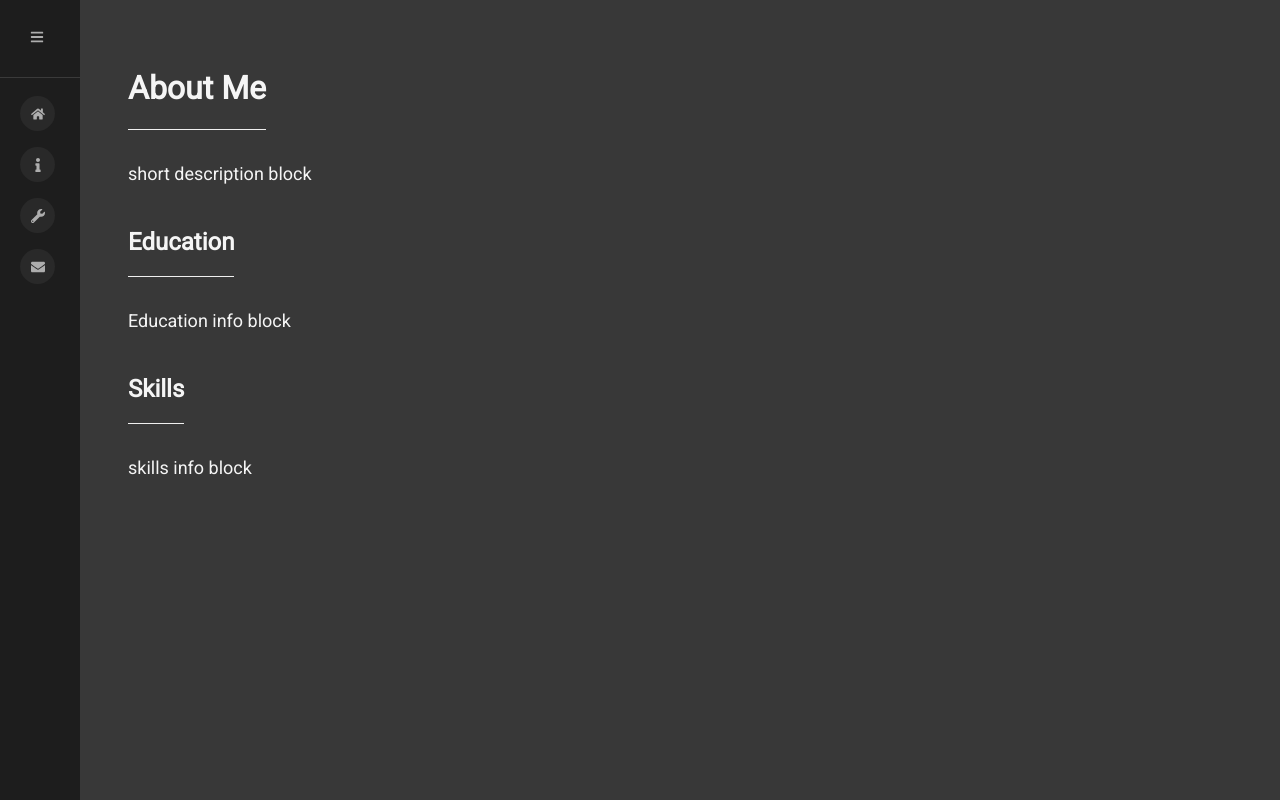
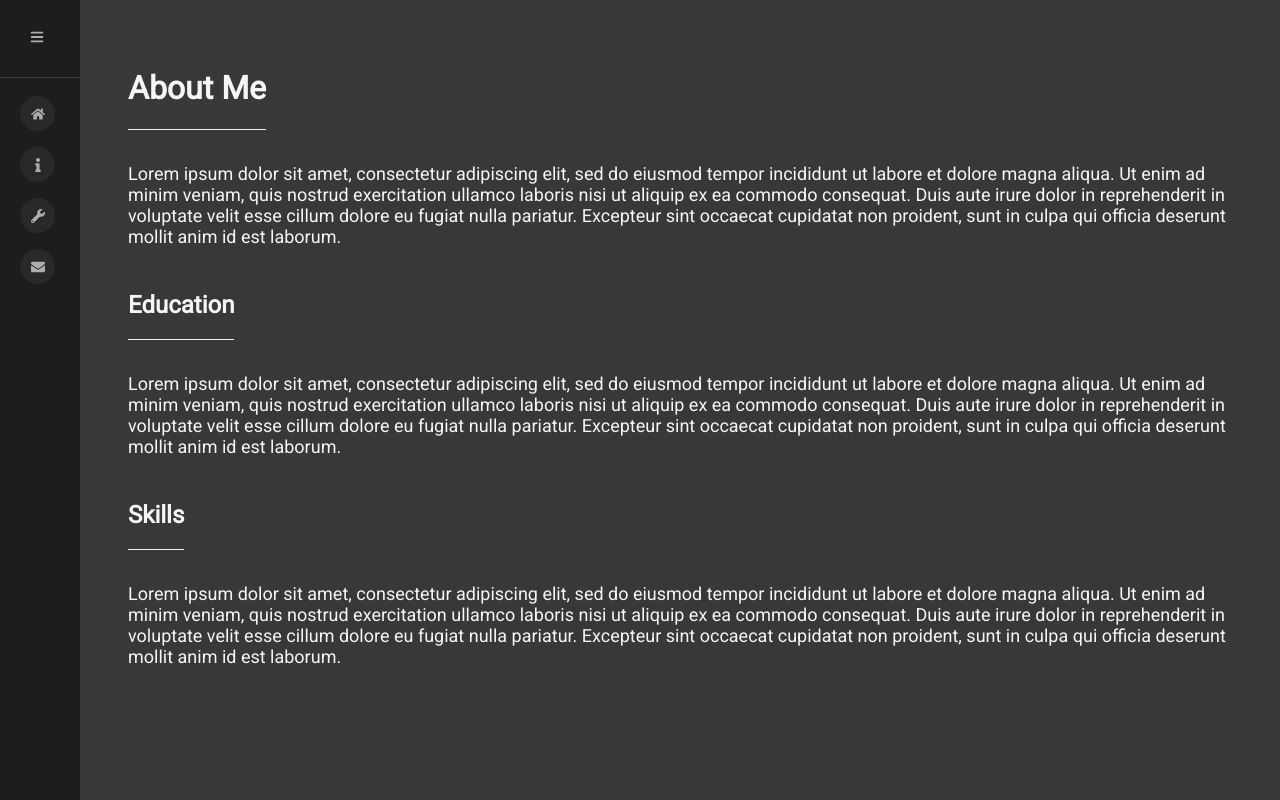
Before and after one commit to TreyPhillip/Portfolio, a React (Create React App) app: page /About in a window 1280 px wide. Built offline with nearby package versions, Linux system fonts and the light colour scheme.

Commit message:
added lorem ipsum temporarily

```diff
--- a/src/components/About/About.js
+++ b/src/components/About/About.js
@@ -8,19 +8,46 @@
                     <h1>About Me</h1>
                 </header>
                 <p className="block">
-                    short description block
+                    Lorem ipsum dolor sit amet, consectetur
+                    adipiscing elit, sed do eiusmod tempor incididunt
+                    ut labore et dolore magna aliqua. Ut enim ad minim
+                    veniam, quis nostrud exercitation ullamco laboris
+                    nisi ut aliquip ex ea commodo consequat. Duis aute
+                    irure dolor in reprehenderit in voluptate velit
+                    esse cillum dolore eu fugiat nulla pariatur.
+                    Excepteur sint occaecat cupidatat non proident,
+                    sunt in culpa qui officia deserunt mollit anim
+                    id est laborum.
                 </p>
                 <header className="head">
                     <h2>Education</h2>
                 </header>
                 <p className="block">
-                    Education info block
+                    Lorem ipsum dolor sit amet, consectetur
+                    adipiscing elit, sed do eiusmod tempor incididunt
+                    ut labore et dolore magna aliqua. Ut enim ad minim
+                    veniam, quis nostrud exercitation ullamco laboris
+                    nisi ut aliquip ex ea commodo consequat. Duis aute
+                    irure dolor in reprehenderit in voluptate velit
+                    esse cillum dolore eu fugiat nulla pariatur.
+                    Excepteur sint occaecat cupidatat non proident,
+                    sunt in culpa qui officia deserunt mollit anim
+                    id est laborum.
                 </p>
                 <header className="head">
                     <h2>Skills</h2>
                 </header>
                 <p className="block">
-                    skills info block
+                    Lorem ipsum dolor sit amet, consectetur
+                    adipiscing elit, sed do eiusmod tempor incididunt
+                    ut labore et dolore magna aliqua. Ut enim ad minim
+                    veniam, quis nostrud exercitation ullamco laboris
+                    nisi ut aliquip ex ea commodo consequat. Duis aute
+                    irure dolor in reprehenderit in voluptate velit
+                    esse cillum dolore eu fugiat nulla pariatur.
+                    Excepteur sint occaecat cupidatat non proident,
+                    sunt in culpa qui officia deserunt mollit anim
+                    id est laborum.
                 </p>
             </main>
         );
```
